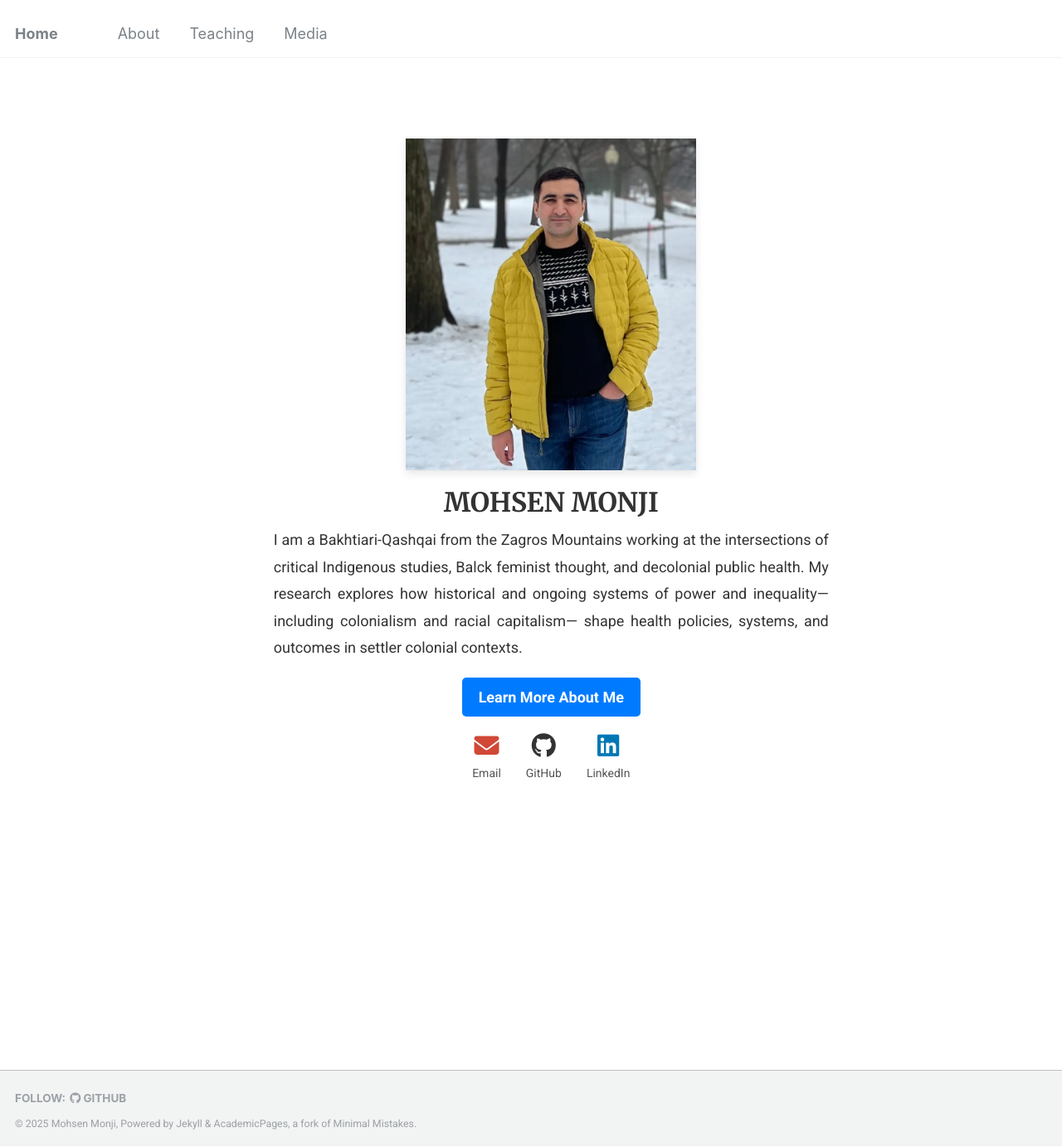
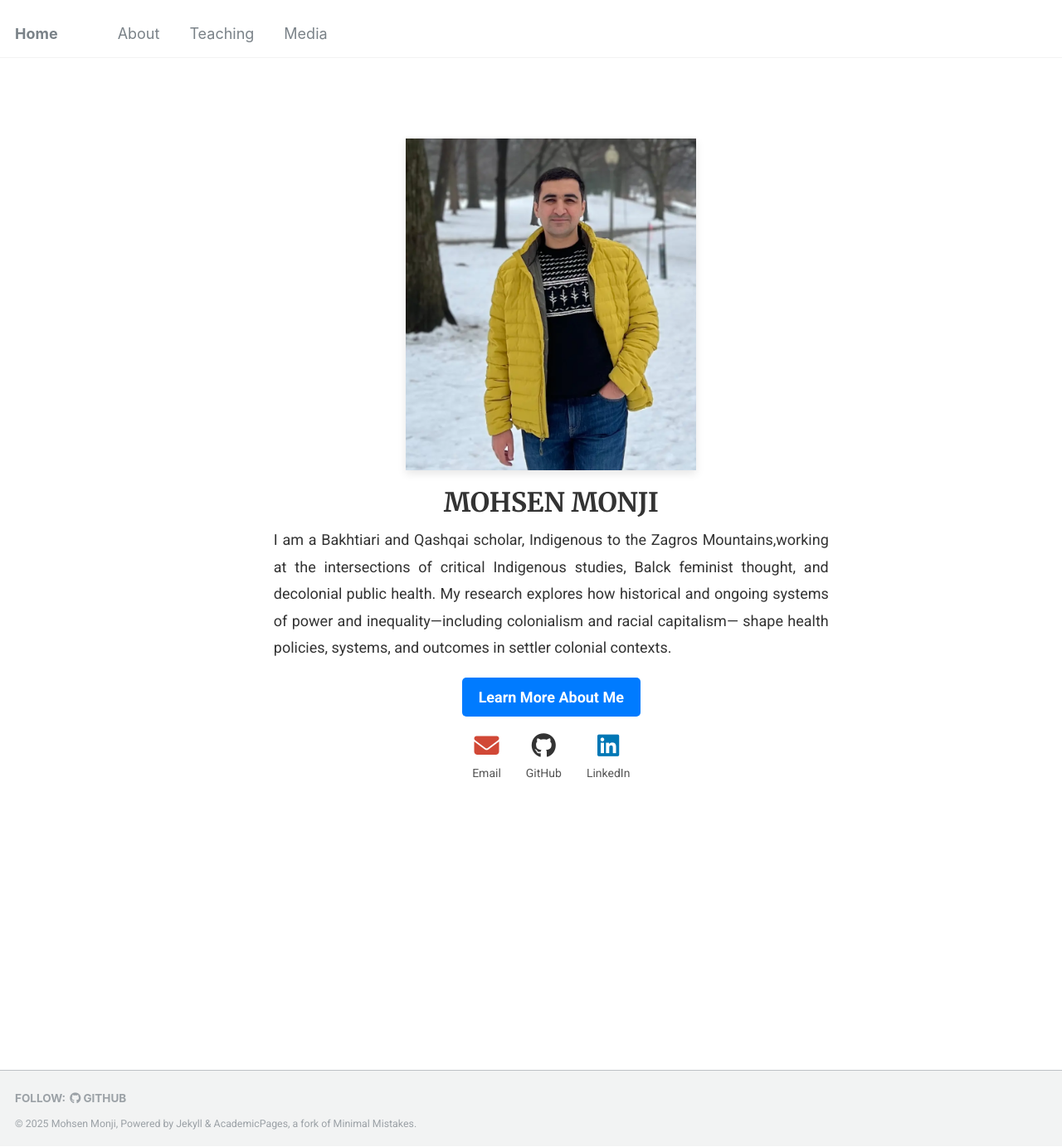
Before and after one commit to Mohsnmonji/mohsnmonji.github.io, a Jekyll site: the page built from _pages/front.md, in a window 1280 px wide and 1383 px high. Shown: the whole window at 83% size. Built offline with Jekyll 4.4.1, drawn with Linux system fonts in a browser that asks for light colours.

Commit message:
Update front.md

```diff
--- a/_pages/front.md
+++ b/_pages/front.md
@@ -24,7 +24,7 @@ hide_avatar: true
   <!-- Description -->
 <p style="font-size: 18px; color: #333; text-align: justify; line-height: 1.8; margin-bottom: 20px;">
 
-I am a Bakhtiari-Qashqai from the Zagros Mountains working at the intersections of critical Indigenous studies, Balck feminist thought, and decolonial public health. My research explores how historical and ongoing systems of power and inequality—including colonialism and racial capitalism— shape health policies, systems, and outcomes in settler colonial contexts.
+I am a Bakhtiari and Qashqai scholar, Indigenous to the Zagros Mountains,working at the intersections of critical Indigenous studies, Balck feminist thought, and decolonial public health. My research explores how historical and ongoing systems of power and inequality—including colonialism and racial capitalism— shape health policies, systems, and outcomes in settler colonial contexts.
 </p>
 
   <!-- Button -->
```
